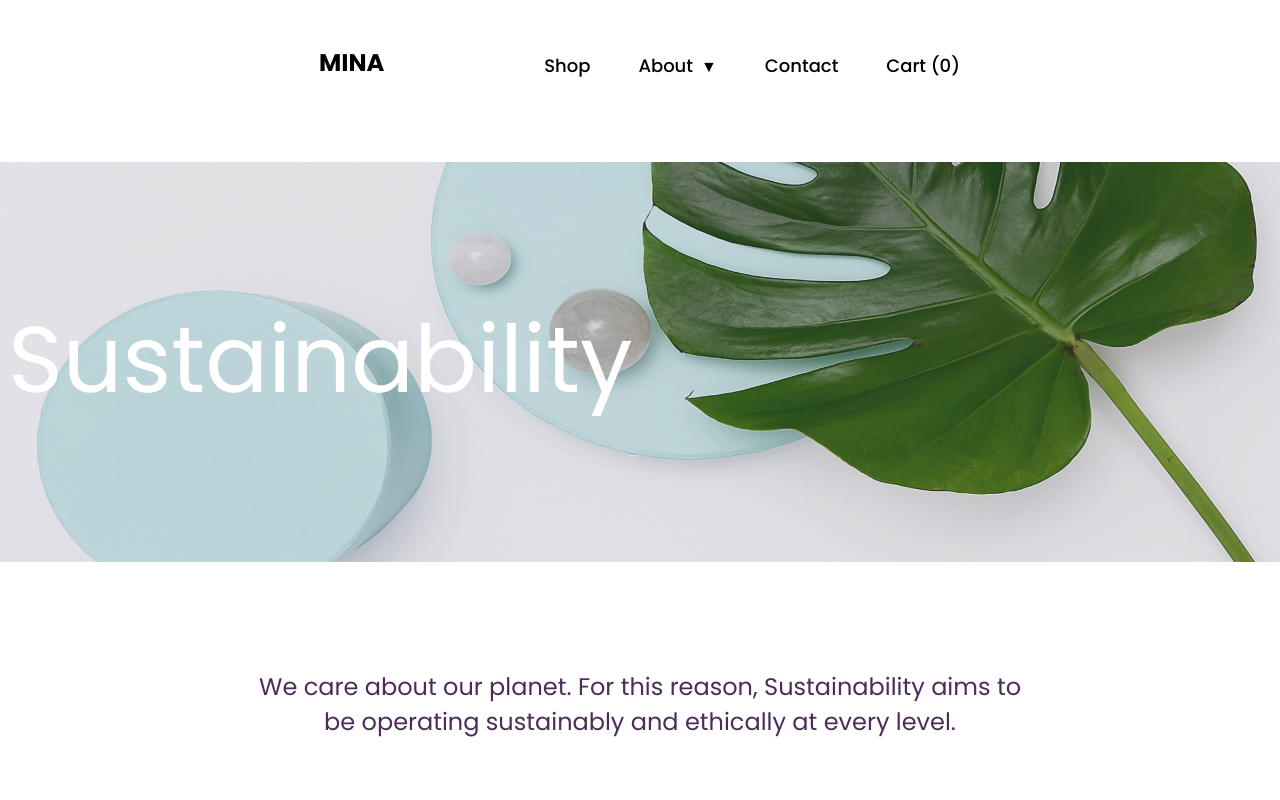
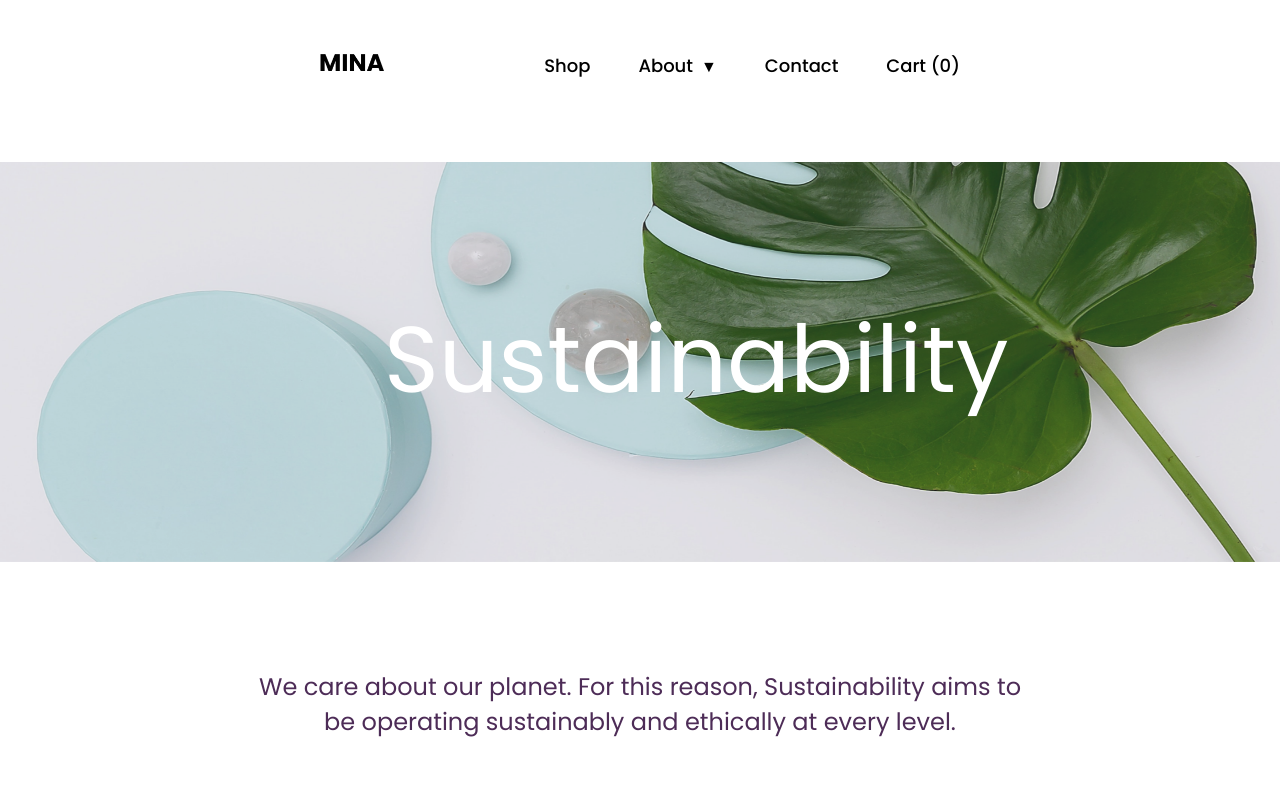
Before and after one commit to traceWater/mina-project, a React (Create React App) app: page /sustainability in a window 1280 px wide. Shown: the top 800 px of the page. Built offline with nearby package versions, Linux system fonts and the light colour scheme.

Commit message:
sutain issue

```diff
--- a/src/pages/About/Sustainability/Sustainability.css
+++ b/src/pages/About/Sustainability/Sustainability.css
@@ -3,6 +3,7 @@
   font-size: 70pt;
   color: white;
   margin-top: 160px;
+  margin-left: 30%;
   position: absolute;
 }
 
```
